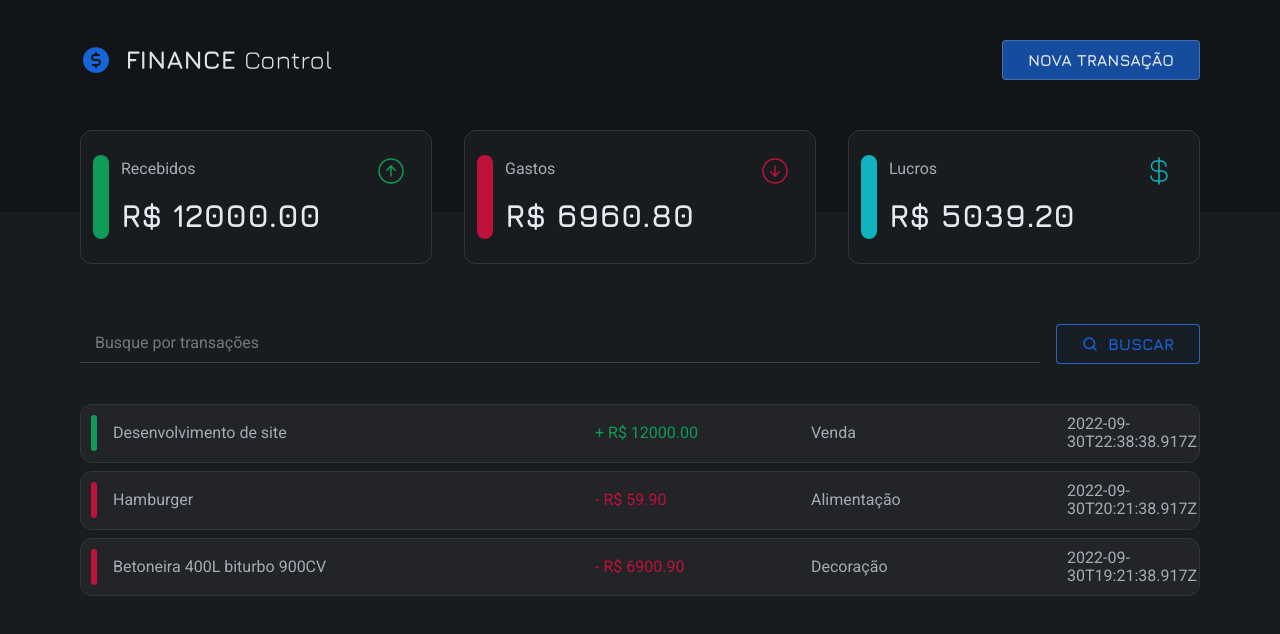
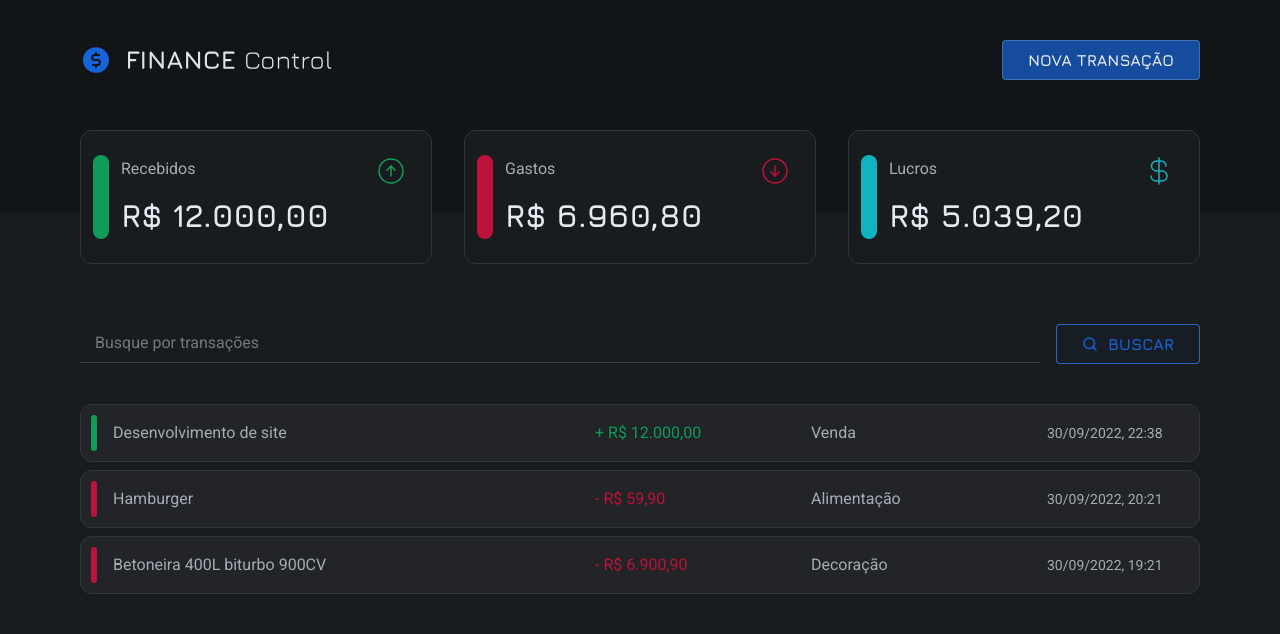
Before and after one commit to sirhent/react-finance-control, a React (Vite) app: page / in a window 1280 px wide. Shown: the top 634 px of the page. Built offline with nearby package versions, Linux system fonts and the light colour scheme; data requests are answered from the project's data file.

Commit message:
Implement date and currency formatting

```diff
--- a/package.json
+++ b/package.json
@@ -16,8 +16,10 @@
     "phosphor-react": "^1.4.1",
     "react": "^18.2.0",
     "react-dom": "^18.2.0",
+    "react-hook-form": "^7.36.1",
     "react-i18next": "^11.18.6",
-    "styled-components": "^5.3.5"
+    "styled-components": "^5.3.5",
+    "zod": "^3.19.1"
   },
   "devDependencies": {
     "@types/react": "^18.0.17",
--- /dev/null
+++ b/src/features/Summary/hooks/useSummary.ts
@@ -0,0 +1,26 @@
+import { useContext } from "react";
+import { TransactionsContext } from "../../../contexts/TransactionsContext";
+
+export function useSummary() {
+  const { transactions } = useContext(TransactionsContext);
+
+  let totalIncome = 0;
+  let totalOutcome = 0;
+  let totalProfit = 0;
+
+  for (let i = 0; i < transactions.length; i++) {
+    if (transactions[i].type === "income") {
+      totalIncome += transactions[i].value;
+    } else {
+      totalOutcome += transactions[i].value;
+    }
+  }
+
+  totalProfit = totalIncome - totalOutcome;
+
+  return {
+    totalIncome: totalIncome,
+    totalOutcome: totalOutcome,
+    totalProfit: totalProfit,
+  };
+}
--- a/src/features/Summary/index.tsx
+++ b/src/features/Summary/index.tsx
@@ -1,24 +1,10 @@
-import { useContext } from "react";
-import { TransactionsContext } from "../../contexts/TransactionsContext";
+import { priceFormatter } from "../../helpers/formatter";
+import { useSummary } from "./hooks/useSummary";
 import { SummaryCard } from "./Components/SummaryCard";
 import * as Styled from "./styles";
 
 export function Summary() {
-  const { transactions } = useContext(TransactionsContext);
-
-  let totalIncome = 0;
-  let totalOutcome = 0;
-  let totalProfit = 0;
-
-  for (let i = 0; i < transactions.length; i++) {
-    if (transactions[i].type === "income") {
-      totalIncome += transactions[i].value;
-    } else {
-      totalOutcome += transactions[i].value;
-    }
-  }
-
-  totalProfit = totalIncome - totalOutcome;
+  const { totalIncome, totalOutcome, totalProfit } = useSummary();
 
   return (
     <Styled.SummaryContainer>
@@ -26,21 +12,21 @@ export function Summary() {
         themeColor="success"
         iconName="ArrowCircleUp"
         summaryTitle="Recebidos"
-        currencyValue={`R$ ${totalIncome.toFixed(2)}`}
+        currencyValue={priceFormatter.format(totalIncome)}
       />
 
       <SummaryCard
         themeColor="error"
         iconName="ArrowCircleDown"
         summaryTitle="Gastos"
-        currencyValue={`R$ ${totalOutcome.toFixed(2)}`}
+        currencyValue={priceFormatter.format(totalOutcome)}
       />
 
       <SummaryCard
         themeColor="progress"
         iconName="CurrencyDollar"
         summaryTitle="Lucros"
-        currencyValue={`R$ ${totalProfit.toFixed(2)}`}
+        currencyValue={priceFormatter.format(totalProfit)}
       />
     </Styled.SummaryContainer>
   );
--- a/src/features/TransactionsList/index.tsx
+++ b/src/features/TransactionsList/index.tsx
@@ -1,3 +1,4 @@
+import { dateFormatter, priceFormatter } from "../../helpers/formatter";
 import * as Styled from "./styles";
 
 export interface TransactionItemVariants {
@@ -43,8 +44,8 @@ export function TransactionsList(props: TransactionsListProps) {
               }
             >
               {transaction.type === "income"
-                ? `+ R$ ${transaction.value.toFixed(2)}`
-                : `- R$ ${transaction.value.toFixed(2)}`
+                ? `+ ${priceFormatter.format(transaction.value)}`
+                : `- ${priceFormatter.format(transaction.value)}`
               }
             </Styled.TransactionValue>
 
@@ -53,7 +54,7 @@ export function TransactionsList(props: TransactionsListProps) {
             </Styled.TransactionType>
 
             <Styled.TransactionDate>
-              {transaction.createdAt}
+              {dateFormatter.format(new Date(transaction.createdAt))}
             </Styled.TransactionDate>
           </Styled.TransactionItem>
         );
--- a/src/features/TransactionsList/styles.ts
+++ b/src/features/TransactionsList/styles.ts
@@ -100,11 +100,13 @@ export const TransactionTitle = styled.h1`
 
 
 export const TransactionType = styled.span`
-  max-width: 24rem;
+  max-width: 22rem;
   width: 100%;
 `;
 
 export const TransactionDate = styled.span`
-  max-width: 10rem;
+  max-width: 12rem;
   width: 100%;
+
+  font-size: 1.4rem;
 `;
--- /dev/null
+++ b/src/helpers/formatter.ts
@@ -0,0 +1,12 @@
+export const dateFormatter = new Intl.DateTimeFormat("pt-BR", {
+  year: "numeric",
+  month: "numeric",
+  day: "numeric",
+  hour: "numeric",
+  minute: "numeric",
+});
+
+export const priceFormatter = new Intl.NumberFormat("pt-BR", {
+  style: "currency",
+  currency: "BRL",
+});
```
Also changed, not shown: 1 other file (tests, documents, lock files or other folders).
